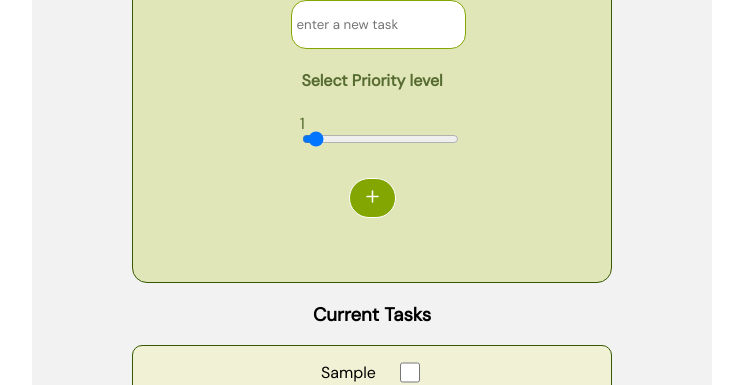
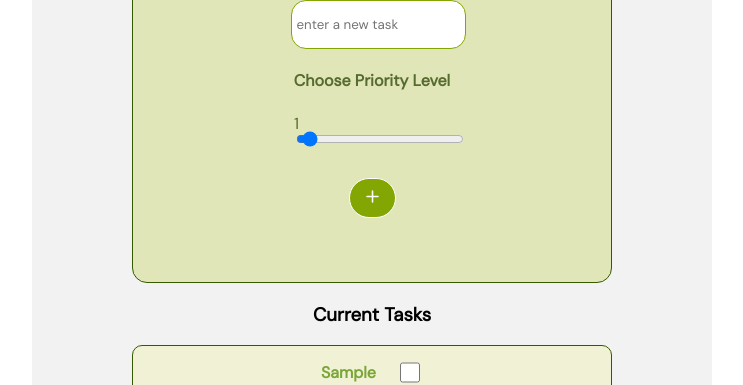
Before and after one commit to Anahisv23/Todo-List, a React (Create React App) app in the folder todo-list/: page / in a window 1280 px wide. Both pictures are taken after typing "Sample" into the empty fields and a click on the button 640 px from the left and 612 px from the top of the page. Shown: the part 415-800 px from the top of the page, without its empty margins (268-1011 px from the left). Built offline with nearby package versions, Linux system fonts and the light colour scheme.

Commit message:
sorted tasks by priority level

```diff
--- a/todo-list/src/AddTaskForm.js
+++ b/todo-list/src/AddTaskForm.js
@@ -7,6 +7,7 @@ import Slider from "./Slider";
 const AddTaskForm = ({ tasksArr, setTasksArr }) => {
   const [input, setInput] = useState("");
   const [error, setError] = useState("");
+  const [priorityLevel, setPriorityLevel] = useState("")
   let date = new Date();
   let d = date.toString().slice(4, 15);
 
@@ -15,17 +16,18 @@ const AddTaskForm = ({ tasksArr, setTasksArr }) => {
     e.preventDefault();
     const taskToFind = tasksArr.find((element) => element.task === input)
 
+    console.log("priority level", priorityLevel)
     if(taskToFind) {
         setError("Task already exists")
     } else if (input) {
       let taskNumber = tasksArr.length + 1;
-      let taskToAdd = { id: taskNumber, task: input, complete: false, date: d };
+      let taskToAdd = { id: taskNumber, task: input, complete: false, date: d, priorityLevel: priorityLevel };
       setTasksArr((prev) => [...prev, taskToAdd]);
       localStorage.setItem("tasks", JSON.stringify([...tasksArr, taskToAdd]));
       setError("");
       setInput("");
     } else if (!input) {
-      setError("Must add task");
+      setError("Must add a task");
     }
   };
 
@@ -47,11 +49,11 @@ const AddTaskForm = ({ tasksArr, setTasksArr }) => {
               value={input}
             />
           </label>
-          <Slider />
+          <Slider setPriorityLevel={setPriorityLevel}/>
           <button onClick={handleAdd}>
             <IoIosAdd className="add-icon"size={25} />
           </button>
-          <h5>{error}</h5>
+          <h5 style={{color: "#BC1A1B"}}>{error}</h5>
         </form>
       </div>
     </div>
--- a/todo-list/src/Slider.js
+++ b/todo-list/src/Slider.js
@@ -1,5 +1,5 @@
 import { useState, useEffect } from "react";
-const Slider = () => {
+const Slider = ({setPriorityLevel}) => {
     const [value, onChange] = useState(1);
     const priortyLevelTextArr = ["Not that important", "Somewhat important", "Very important"]
     const [priortyLevelText, setPriorityLevelText] = useState("")
@@ -13,8 +13,8 @@ const Slider = () => {
     });
     return (
         <div>
-            <h4 style={{ textAlign: "center", color: "darkolivegreen" }}>Select Priority level</h4>
-            <p style={{ textAlign: "center" }}>{priortyLevelText}</p>
+            <h4 style={{ textAlign: "center", color: "darkolivegreen" }}>Choose Priority Level</h4>
+            <p style={{ textAlign: "center" }} className={priortyLevelText === "Very important" ? ("very-important") : (priortyLevelText === "Somewhat important") ? ("somewhat-important") : ("not-that-important")}>{priortyLevelText}</p>
             <div className="slider-parent">
                 <div style={{color: "darkolivegreen" }} className="bubble">{value}</div>
                 <input
@@ -32,6 +32,7 @@ const Slider = () => {
                             setPriorityLevelText(priortyLevelTextArr[2])
                         }
                         onChange(radius);
+                        setPriorityLevel(parseInt(radius))
                     }}
                 />
             </div>
--- a/todo-list/src/ToDoList.js
+++ b/todo-list/src/ToDoList.js
@@ -72,10 +72,10 @@ const ToDoList = () => {
       {tasksArr.length === 0 ? (
         <h4 style={{ textAlign: "center" }}>Nothing to do 🥳</h4>
       ) : (
-        tasksArr.map((currTask) => {
+        tasksArr.sort((a, b) => (b["priorityLevel"] - a["priorityLevel"])).map((currTask) => {
           return (
             <div className="flex-container">
-              <p>{currTask.task}</p>
+              <p className={currTask.priorityLevel === 3 ? ("very-important") : (currTask.priorityLevel === 2) ? ("somewhat-important") : ("not-that-important")}>{currTask.task}</p>
               {currTask.complete !== true ? (
                 <>
                   <input
--- a/todo-list/src/index.css
+++ b/todo-list/src/index.css
@@ -120,3 +120,19 @@ input {
 .bubble {
   position: absolute;
 }
+
+.very-important {
+  color: #BC1A1B;
+  font-weight: bold;
+}
+
+
+.somewhat-important {
+  color: #F28705;
+  font-weight: bold;
+}
+
+.not-that-important {
+    color: #79A637;
+    font-weight: bold;
+}
```
